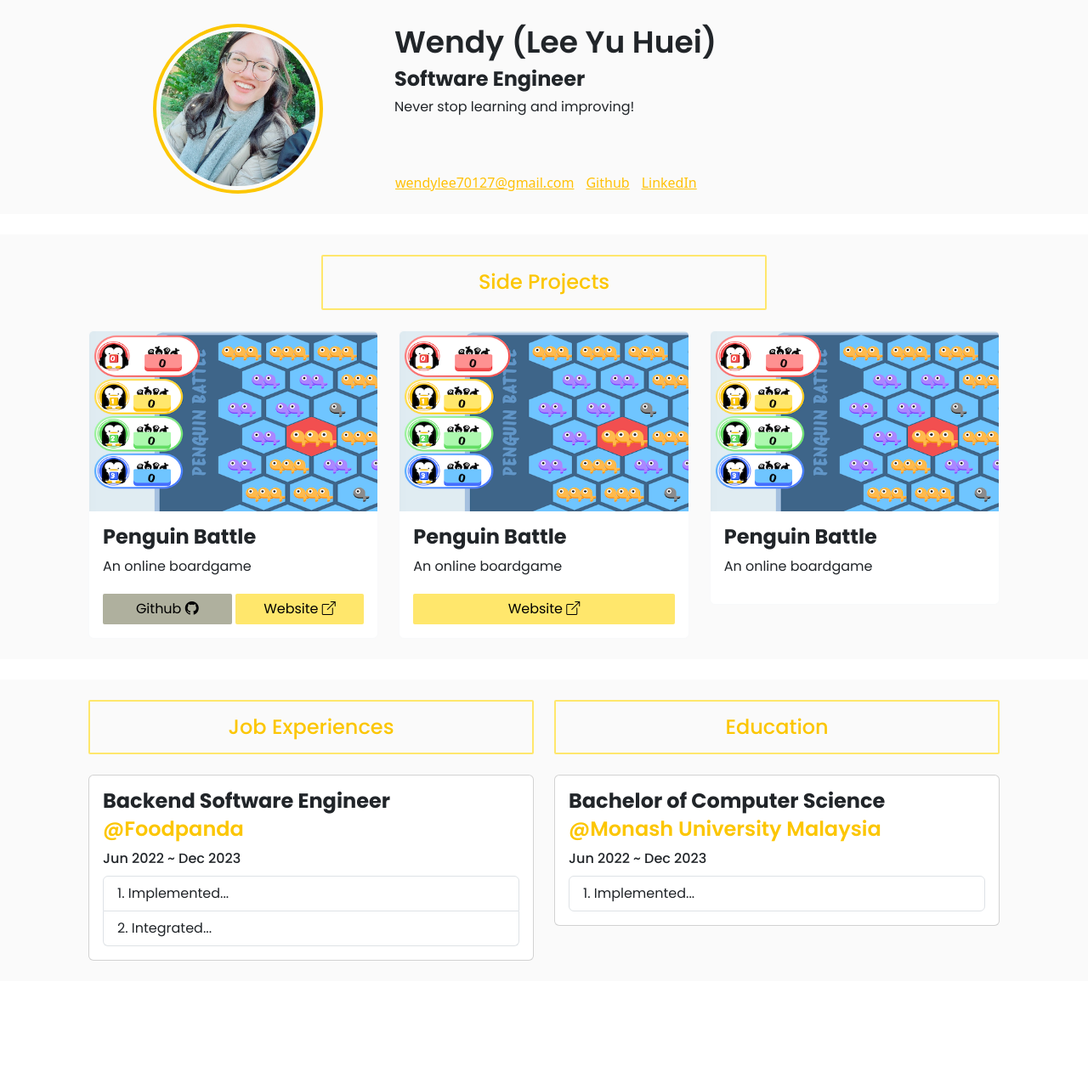
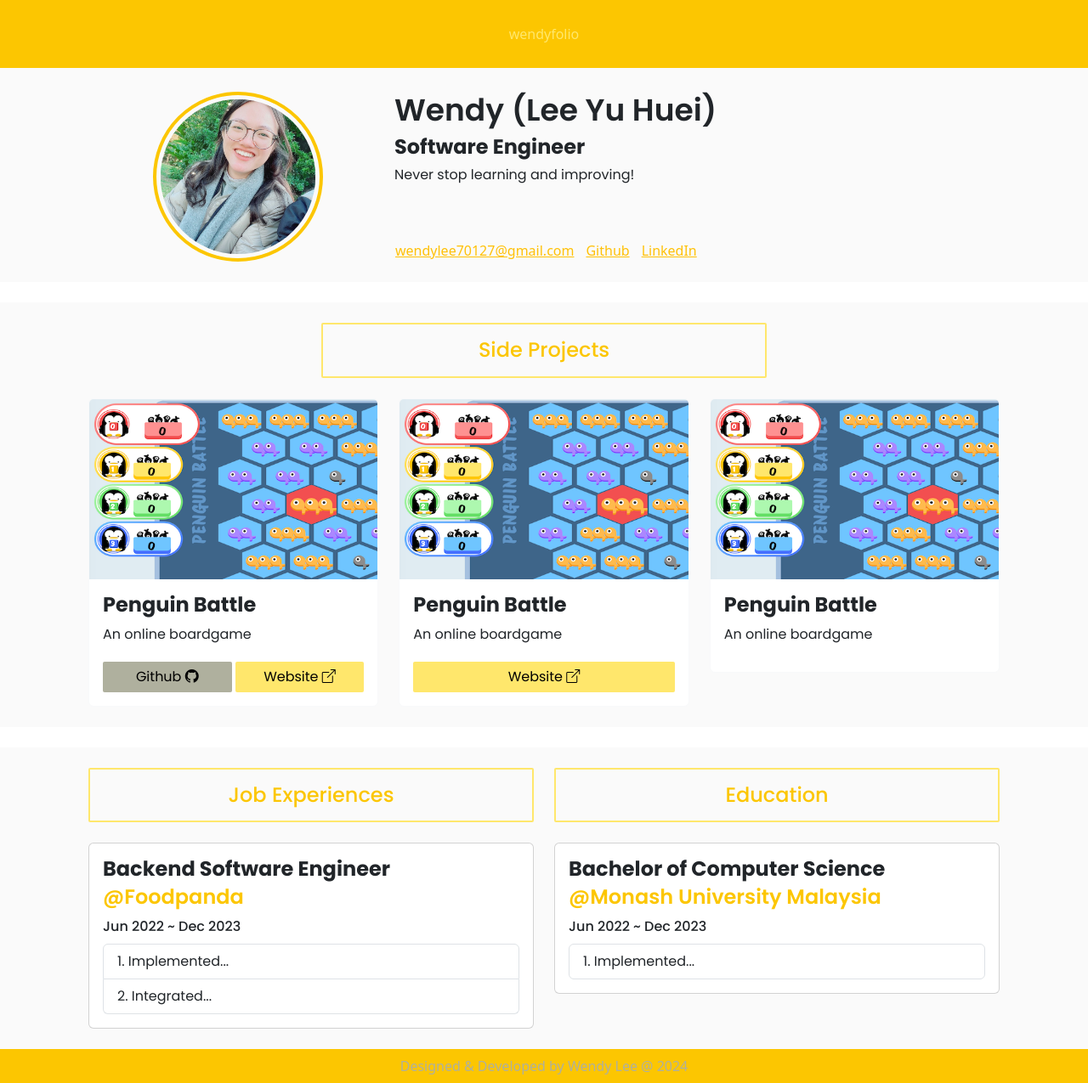
Before and after one commit to yuhueilee/wendyfolio, a React (Create React App) app: page / in a window 1280 px wide. Shown: the whole page at 85% size. Before the commit the page ends 1155 px from the top, so only its background shows below. Built offline with nearby package versions, Linux system fonts and the light colour scheme.

Commit message:
Add top nav and copy right, apply styles

```diff
--- a/src/App.scss
+++ b/src/App.scss
@@ -1,4 +1,19 @@
 @import "./index.scss";
+
+.topNav,
+.copyRight {
+    background-color: $colorYellowPrimary;
+}
+
+.topNav {
+    @include size(100%, 80px);
+    color: $colorYellowSecondary;
+}
+
+.copyRight {
+    @include size(100%, 40px);
+    color: $colorYellowTertiary;
+}
 
 .divider {
     @include size(100%, 24px);
--- a/src/App.tsx
+++ b/src/App.tsx
@@ -9,11 +9,17 @@ import Project from './components/project';
 function App() {
     return (
         <div>
+            <div className="topNav d-flex justify-content-center align-items-center">
+                wendyfolio
+            </div>
             <Introduction />
             <div className="divider"></div>
             <Project />
             <div className="divider"></div>
             <Experience />
+            <div className="copyRight d-flex justify-content-center align-items-center">
+                Designed & Developed by Wendy Lee @ 2024
+            </div>
         </div>
     );
 }
```
